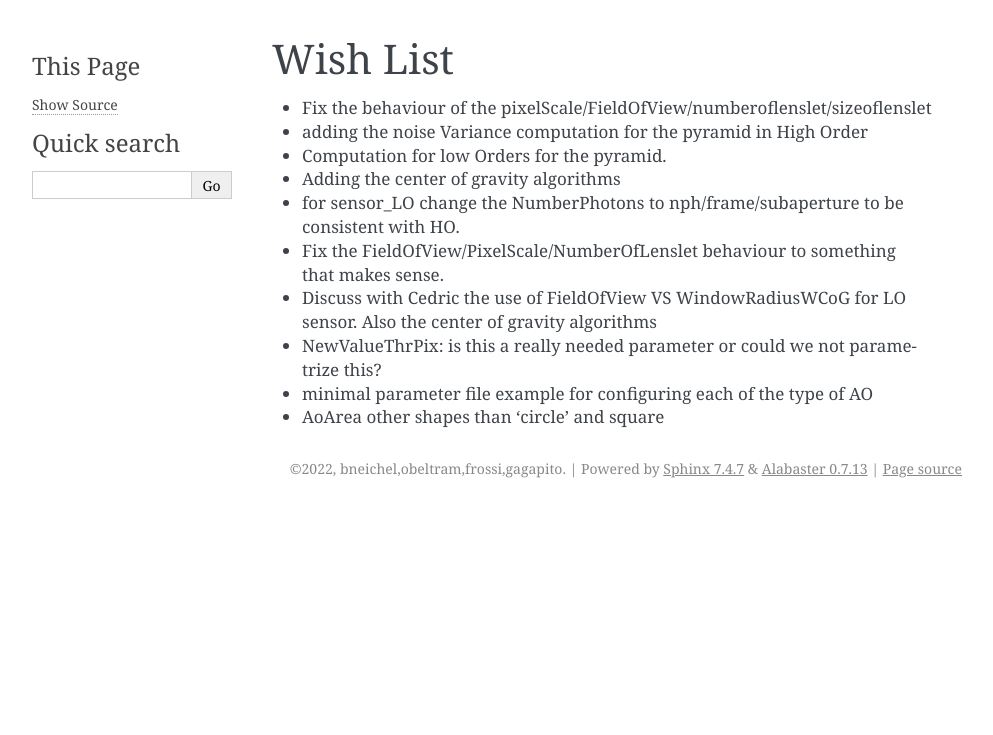
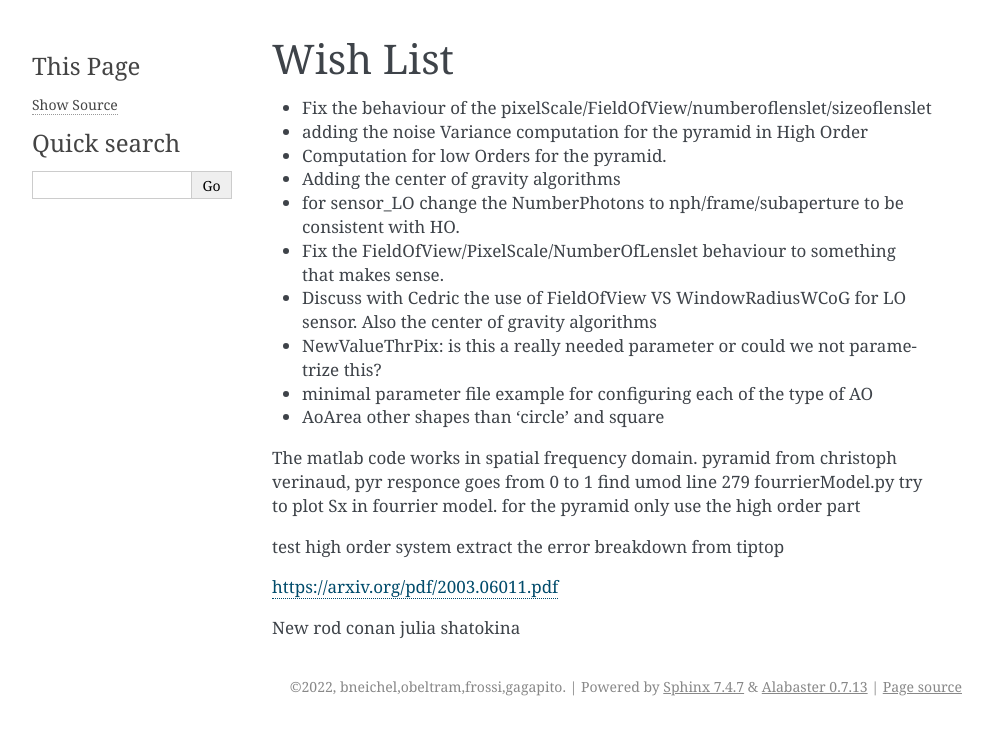
Before and after one commit to astro-tiptop/TIPTOP, a Sphinx documentation site: the page built from docs/source/wishList.rst, in a window 1280 px wide. Shown: the top 735 px of the page, without its empty margins (148-1141 px from the left). Built offline with Sphinx 7.4.7, drawn with Linux system fonts in a browser that asks for light colours.

```diff
--- a/docs/source/index.rst
+++ b/docs/source/index.rst
@@ -7,6 +7,9 @@
 
 Welcome to TIPTOP's documentation!
 ==================================
+
+This documentation is still under development. If you find confusing elements please contact Anne-Laure cheffot (anne.cheffot@inaf.it).
+Also Some heavy modification is to be expected in TIPTOP. the documentation will try to follow.
 
 In order to be able to easily predict the AO performance, we have developed this fast algorithm producing the expected Adaptive Optics (AO see https://en.wikipedia.org/wiki/Adaptive_optics) Point Spread Function (PSF) for any of the existing AO observing modes (Single-Conjugate-AO, Laser-Tomographic-AO, Multi-Conjugate-AO, Ground-Layer-AO), and any atmospheric conditions. This TIPTOP tool takes its roots in an analytical approach, where the simulations are done in the Fourier domain. This allows to reach a very fast computation time (few seconds per PSF with GPU acceleration), and efficiently explore the wide parameter space.
 
--- a/docs/source/wishList.rst
+++ b/docs/source/wishList.rst
@@ -11,3 +11,25 @@ Wish List
 * NewValueThrPix: is this a really needed parameter or could we not parametrize this?
 * minimal parameter file example for configuring each of the type of AO
 * AoArea other shapes than 'circle' and square
+
+
+
+The matlab code works in spatial frequency domain.
+pyramid from christoph verinaud, pyr responce goes from 0 to 1
+find
+umod line 279 fourrierModel.py
+try to plot Sx in fourrier model.
+for the pyramid only use the high order part
+
+test high order system
+extract the error breakdown from tiptop
+
+
+
+
+
+https://arxiv.org/pdf/2003.06011.pdf
+
+New
+rod conan
+julia shatokina
```
Also changed, not shown: docs/source/parameterFile.rst (+16 -17 lines), docs/source/usage.rst (+1 -23 lines).
